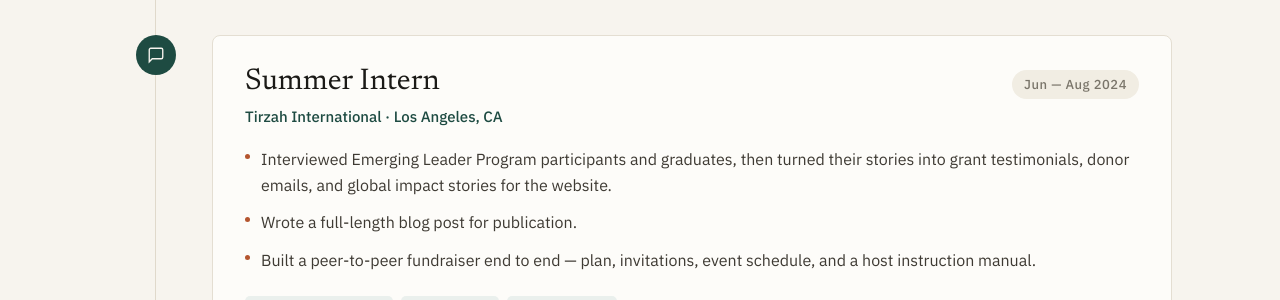
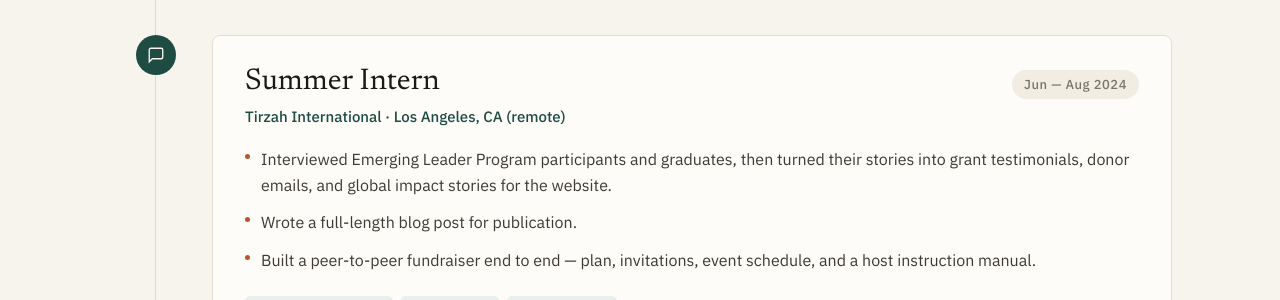
Before and after one commit to emilierezendes-sudo/portfolio, a Jekyll site: the page built from experience.md, in a window 1280 px wide and 900 px high, scrolled down 1365 px. Shown: the part 153-453 px from the top of the window. Built offline with Jekyll 4.4.1, drawn with Linux system fonts in a browser that asks for light colours.

Commit message:
Update experience.yml

```diff
--- a/_data/experience.yml
+++ b/_data/experience.yml
@@ -52,7 +52,7 @@
     - "Stakeholder coordination"
 
 - role: Summer Intern
-  org: "Tirzah International · Los Angeles, CA"
+  org: "Tirzah International · Los Angeles, CA (remote)"
   dates: "Jun — Aug 2024"
   current: false
   icon: chat
```
